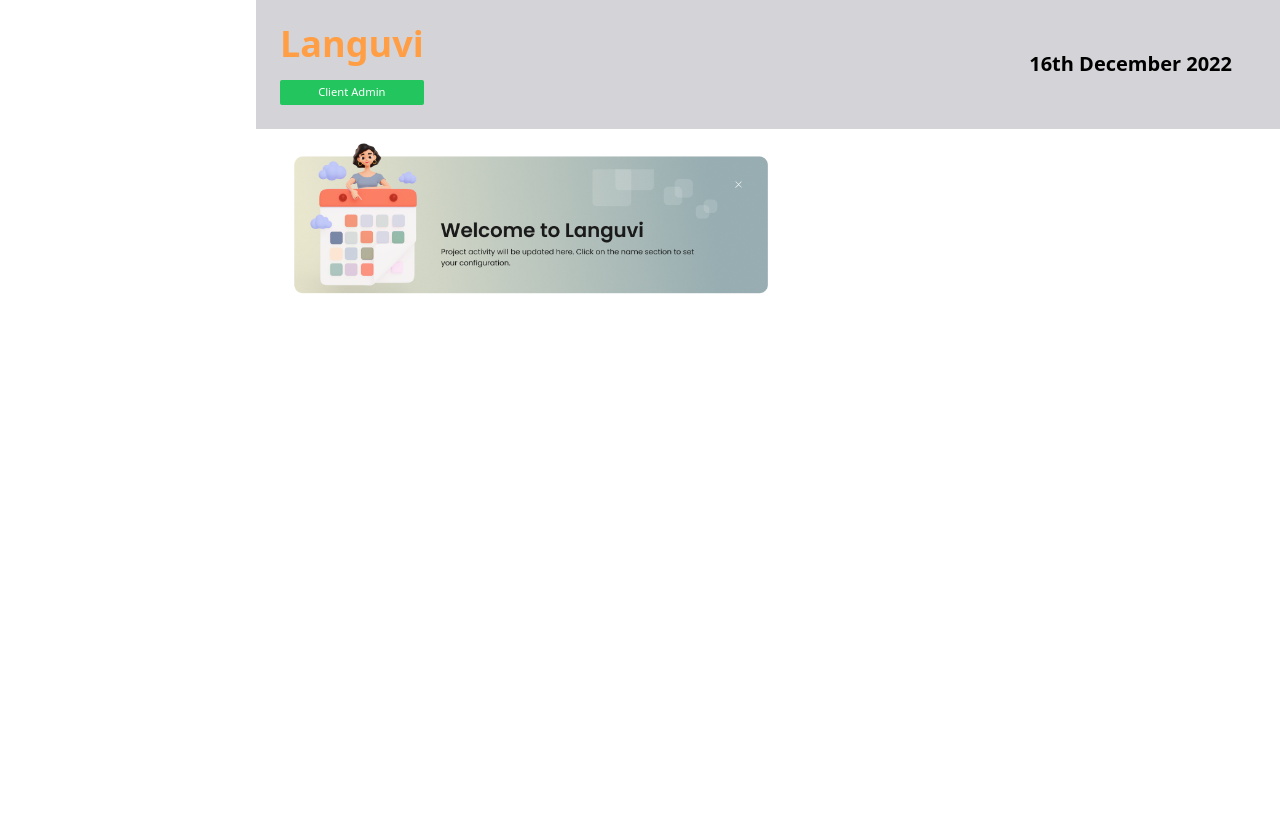
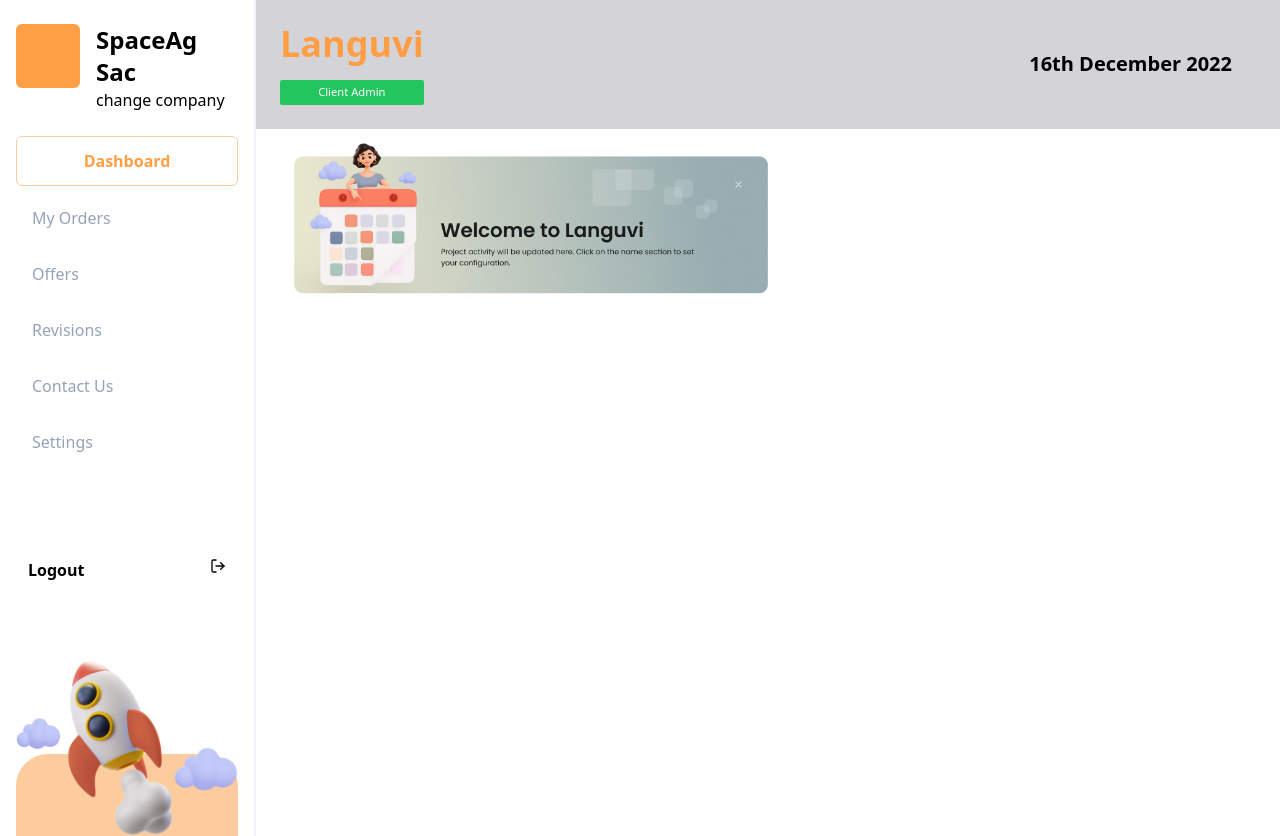
Before and after one commit to AfolabiOlajide/languvi, a React (Create React App) app: page /client/dashboard in a window 1280 px wide. Shown: the top 836 px of the page. Built offline with nearby package versions, Linux system fonts and the light colour scheme.

Commit message:
client dasboard menu bug fixed

```diff
--- a/src/components/DashboardLayout.js
+++ b/src/components/DashboardLayout.js
@@ -16,7 +16,7 @@ const DashboardLayout = () => {
 
     return (
         <div className='lg:grid lg:grid-cols-[20%_80%]'>
-            <div className={`absolute top-0 ${menuToggled ? "left-0" : "-left-[110%]"} duration-300 ease-in transition-all z-50 lg:relative dashboard-menu py-6 px-4 bg-white min-h-screen min-w-[20%] border-r-2 border-slate-100 `}>
+            <div className={`absolute top-0 ${menuToggled ? "left-0" : "-left-[110%]"} duration-300 ease-in transition-all z-50 lg:relative lg:left-0 dashboard-menu py-6 px-4 bg-white min-h-screen min-w-[20%] border-r-2 border-slate-100 `}>
                 <div className="menu-header flex flex-row gap-4">
                     <div className="img">
                         <div className="w-[4rem] h-[4rem] rounded-md bg-primary"></div>
```
